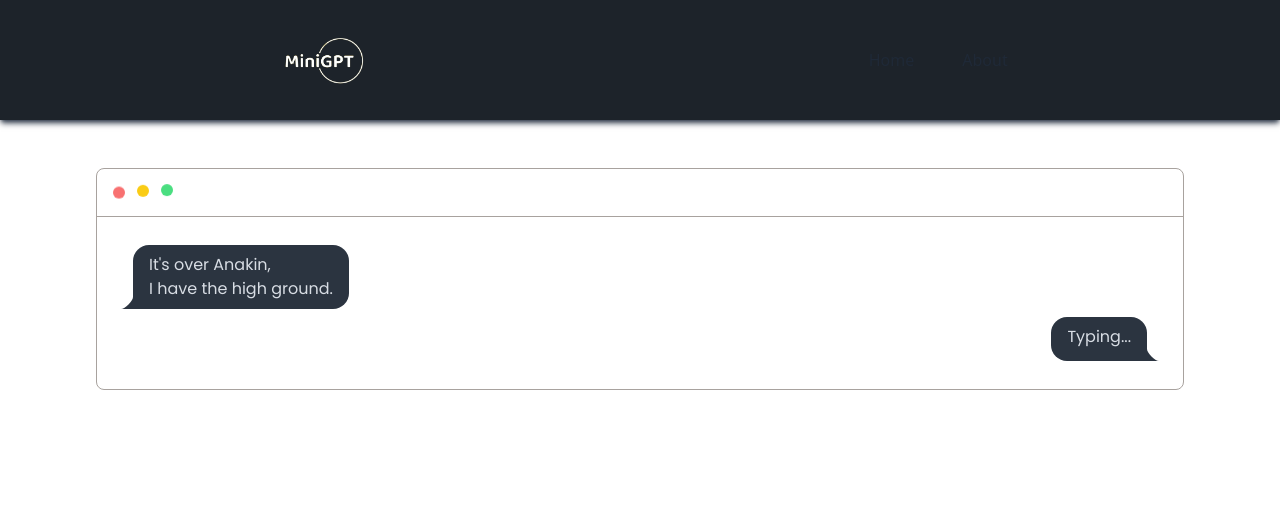
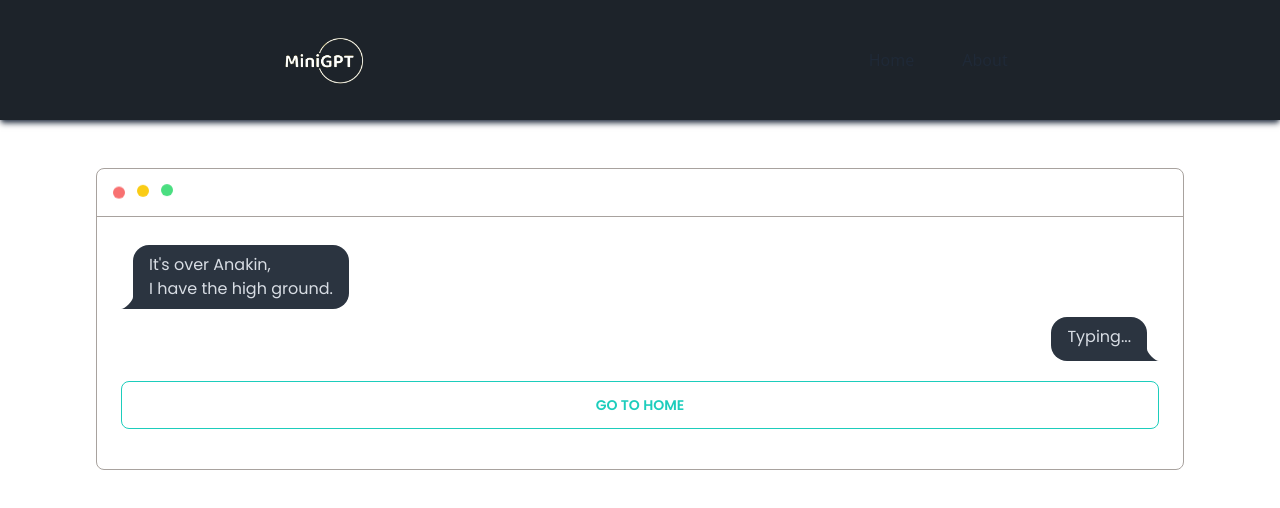
Before and after one commit to Lakshit-Chiranjiv/mini-gpt, a Next.js app: page /chat in a window 1280 px wide. Shown: the top 508 px of the page. Built offline with nearby package versions, Linux system fonts and the light colour scheme.

Commit message:
added go to home button

```diff
--- a/app/chat/page.jsx
+++ b/app/chat/page.jsx
@@ -11,6 +11,9 @@ const Chat = () => {
       <div className="chat chat-end">
         <div className="chat-bubble">Typing...</div>
       </div>
+      <button className="btn btn-accent btn-outline my-4 w-full">
+        Go to Home
+      </button>
     </MacWindow>
   );
 };
```
